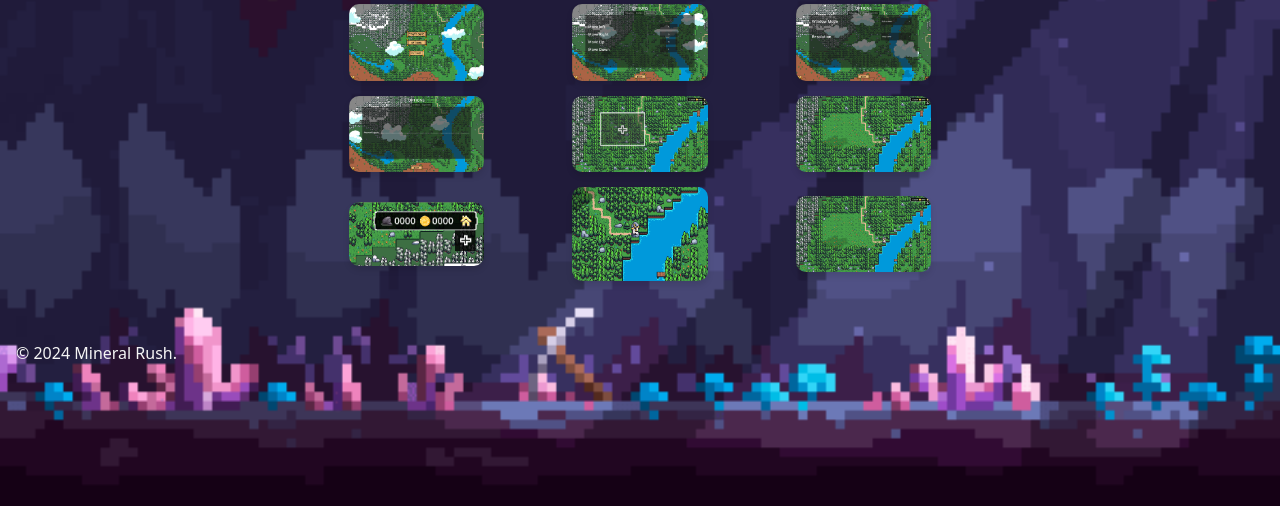
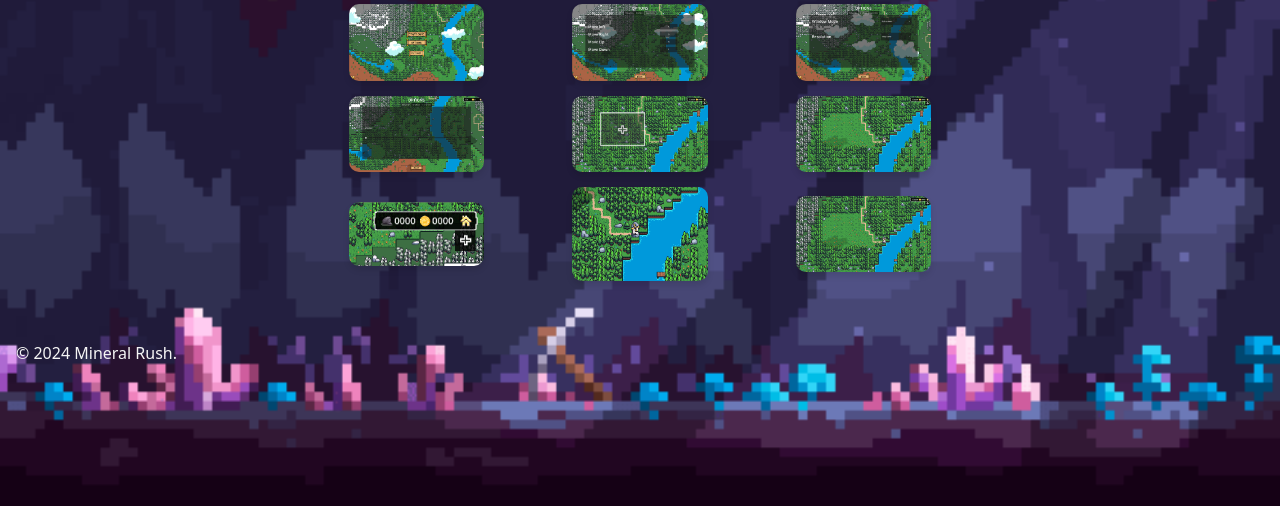
Before and after one commit to Alexrupa27/WebProyectoMineralRush, a plain HTML site: page html/media.html in a window 1280 px wide. Shown: the part 278-784 px from the top of the page. Drawn offline with nearby package versions, Linux system fonts and the light colour scheme; a web font is replaced by a local one.

Commit message:
actualitzar img

```diff
--- a/html/media.html
+++ b/html/media.html
@@ -74,7 +74,7 @@
             <img id="galeria" src="../Assets/images/Galeria/menuResolution.png" alt="box" />
           </div>
           <div class="imgContainer">
-            <img id="galeria" src="../Assets/images/Galeria/Menuvolum.png" alt="box" />
+            <img id="galeria" src="../Assets/images/Galeria/VolumenMenu.png" alt="box" />
           </div>
           <div class="imgContainer">
             <img id="galeria" src="../Assets/images/Galeria/añadirterreno.png" alt="box" />
```
Also changed, not shown: Assets/images/Galeria/VolumenMenu.png (added).
